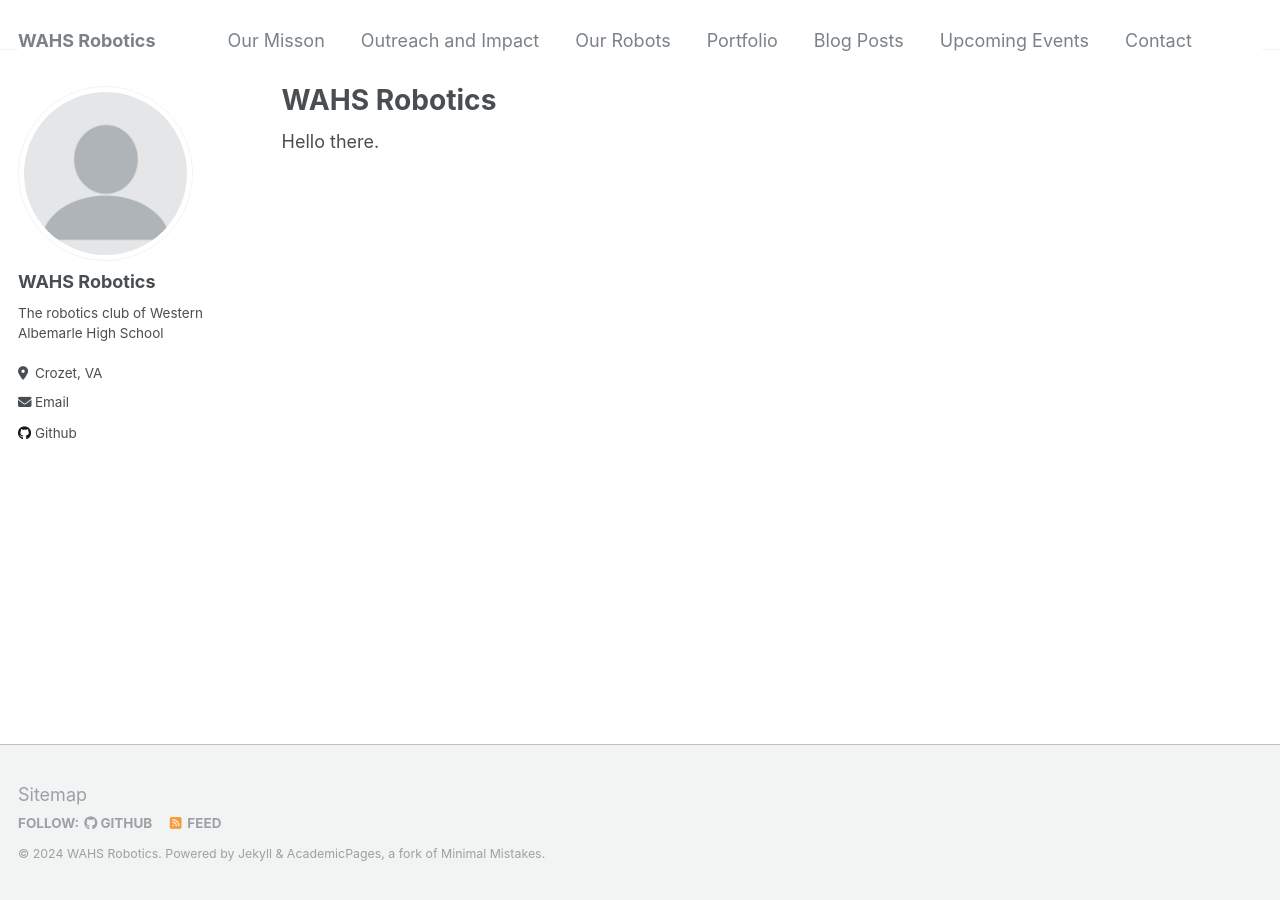
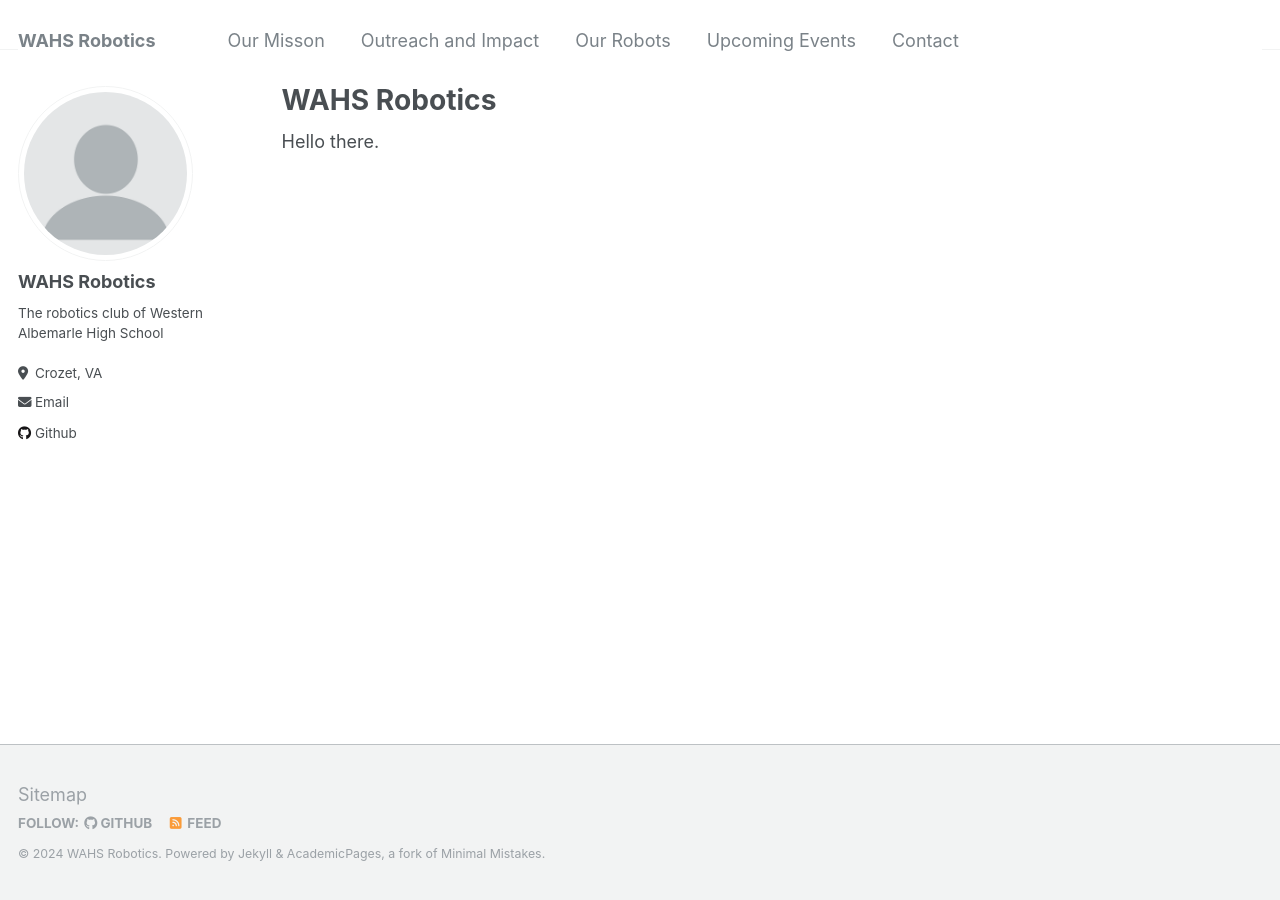
Before and after one commit to WAHS-Robotics-Club/WAHS-Robotics-Club.github.io, a Jekyll site: the page built from _pages/about.md, in a window 1280 px wide. Built offline with Jekyll 4.4.1, drawn with Linux system fonts in a browser that asks for light colours.

Commit message:
Update navigation.yml

```diff
--- a/_data/navigation.yml
+++ b/_data/navigation.yml
@@ -9,12 +9,6 @@ main:
   - title: "Our Robots"
     url: /robots/
 
-  - title: "Portfolio"
-    url: /portfolio/
-
-  - title: "Blog Posts"
-    url: /blog/
-
   - title: "Upcoming Events"
     url: /upcoming/
 
```
